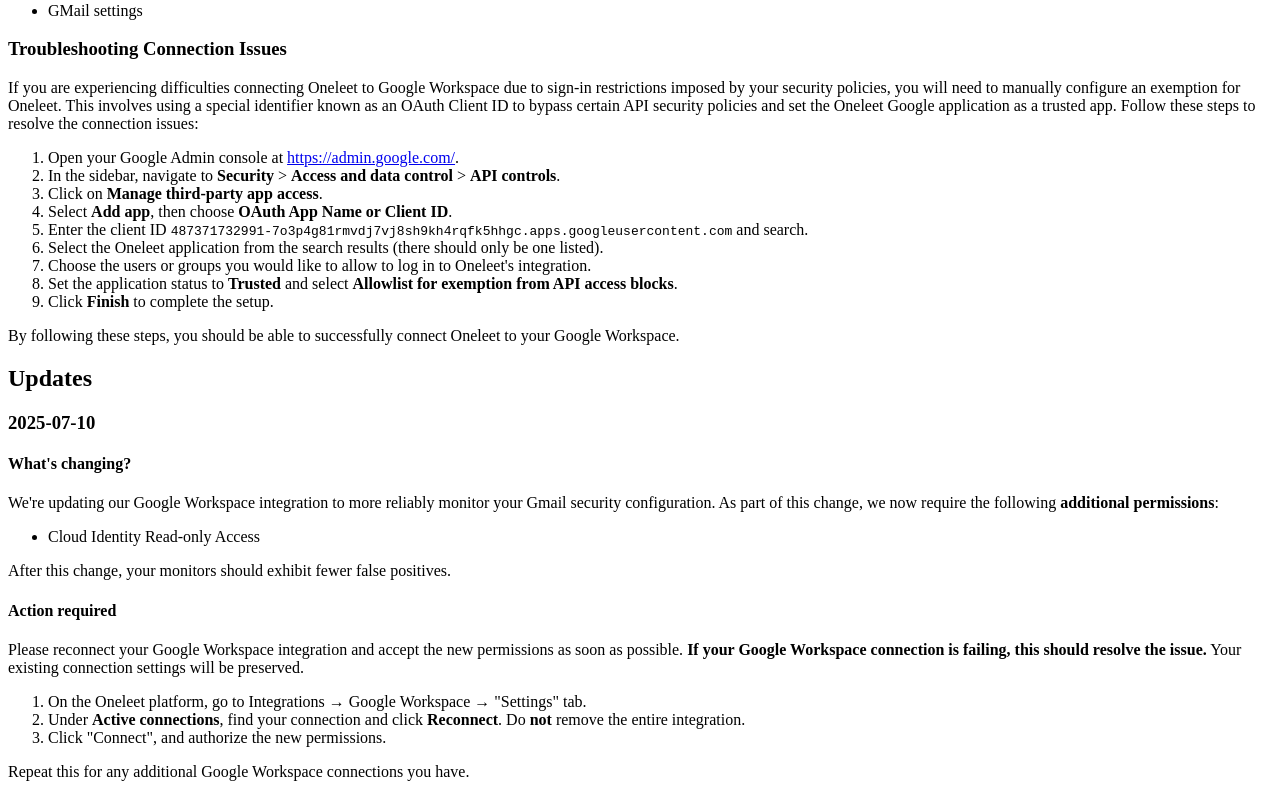
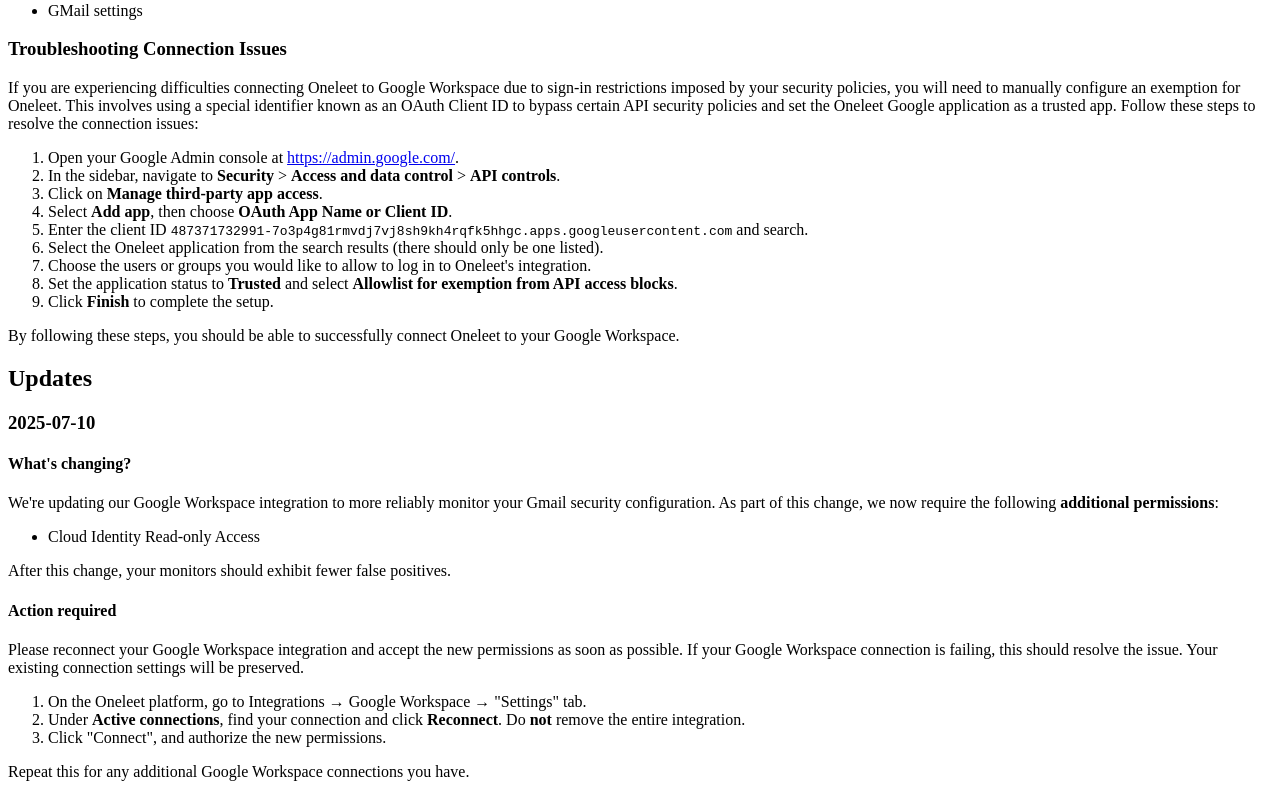
Before and after one commit to Oneleet/oneleet-docs, a Next.js app: page /integrations/google-workspace in a window 1280 px wide. Shown: the part 402-1199 px from the top of the page. Built offline with nearby package versions, Linux system fonts and the light colour scheme.

Commit message:
Update wording for integrations permission updates (4)

```diff
--- a/pages/integrations/google-workspace.mdx
+++ b/pages/integrations/google-workspace.mdx
@@ -53,7 +53,7 @@ After this change, your monitors should exhibit fewer false positives.
 
 #### Action required
 
-Please reconnect your Google Workspace integration and accept the new permissions as soon as possible. **If your Google Workspace connection is failing, this should resolve the issue.** Your existing connection settings will be preserved.
+Please reconnect your Google Workspace integration and accept the new permissions as soon as possible. If your Google Workspace connection is failing, this should resolve the issue. Your existing connection settings will be preserved.
 
 1. On the Oneleet platform, go to Integrations → Google Workspace → "Settings" tab.
 2. Under **Active connections**, find your connection and click **Reconnect**. Do **not** remove the entire integration.
```
